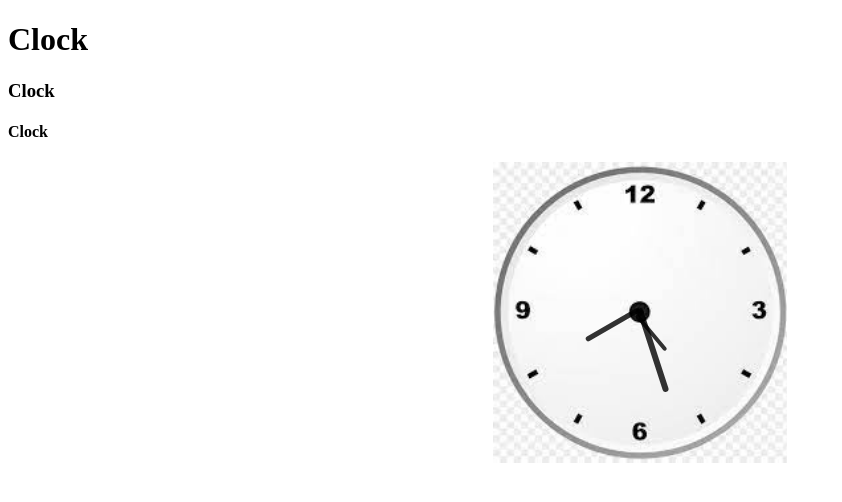
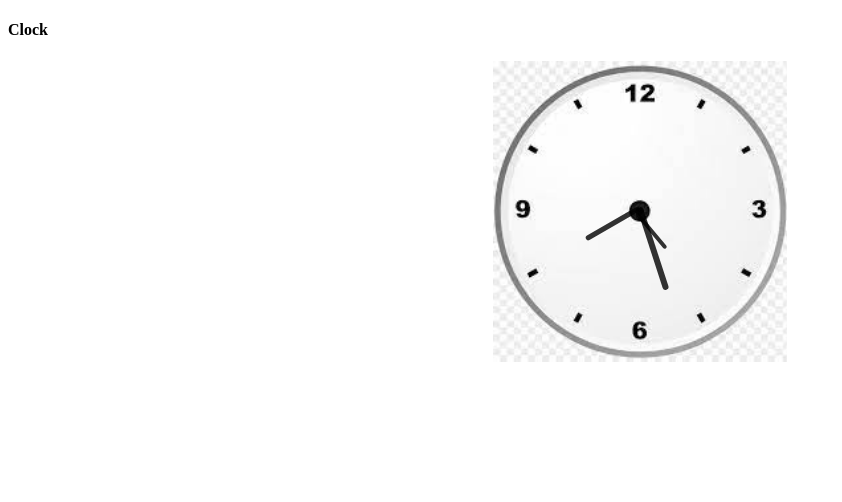
Before and after one commit to Shrustivaidya/CLOCK-USING-HTML-CSS-JAVASCRIPT, a plain HTML site: page index.html in a window 1280 px wide. Shown: the whole page, without its empty margins (0-842 px from the left). Drawn offline with Linux system fonts and the light colour scheme.

Commit message:
Removed line

```diff
--- a/index.html
+++ b/index.html
@@ -5,8 +5,6 @@
     <meta http-equiv="X-UA-Compatible" content="IE=edge">
     <meta name="viewport" content="width=device-width, initial-scale=1.0">
     <title>Digital Clock Using Pure JS</title>
-    <h1>Clock</h1>
-    <h3>Clock</h3>
     <h4>Clock</h4>
     <link rel="stylesheet" href="Styles/index.css">
     <script src="Scripts/index.js"></script>
```
